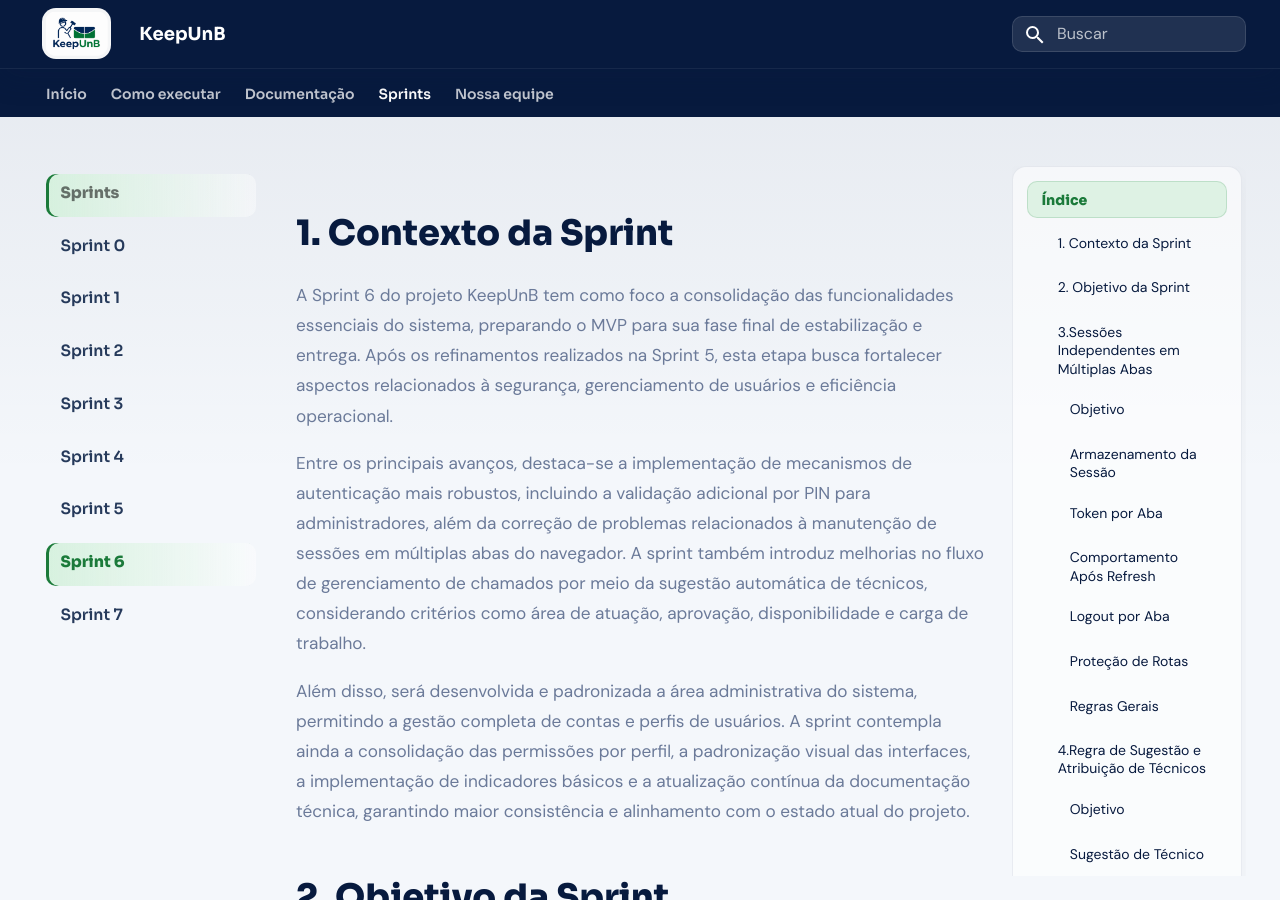
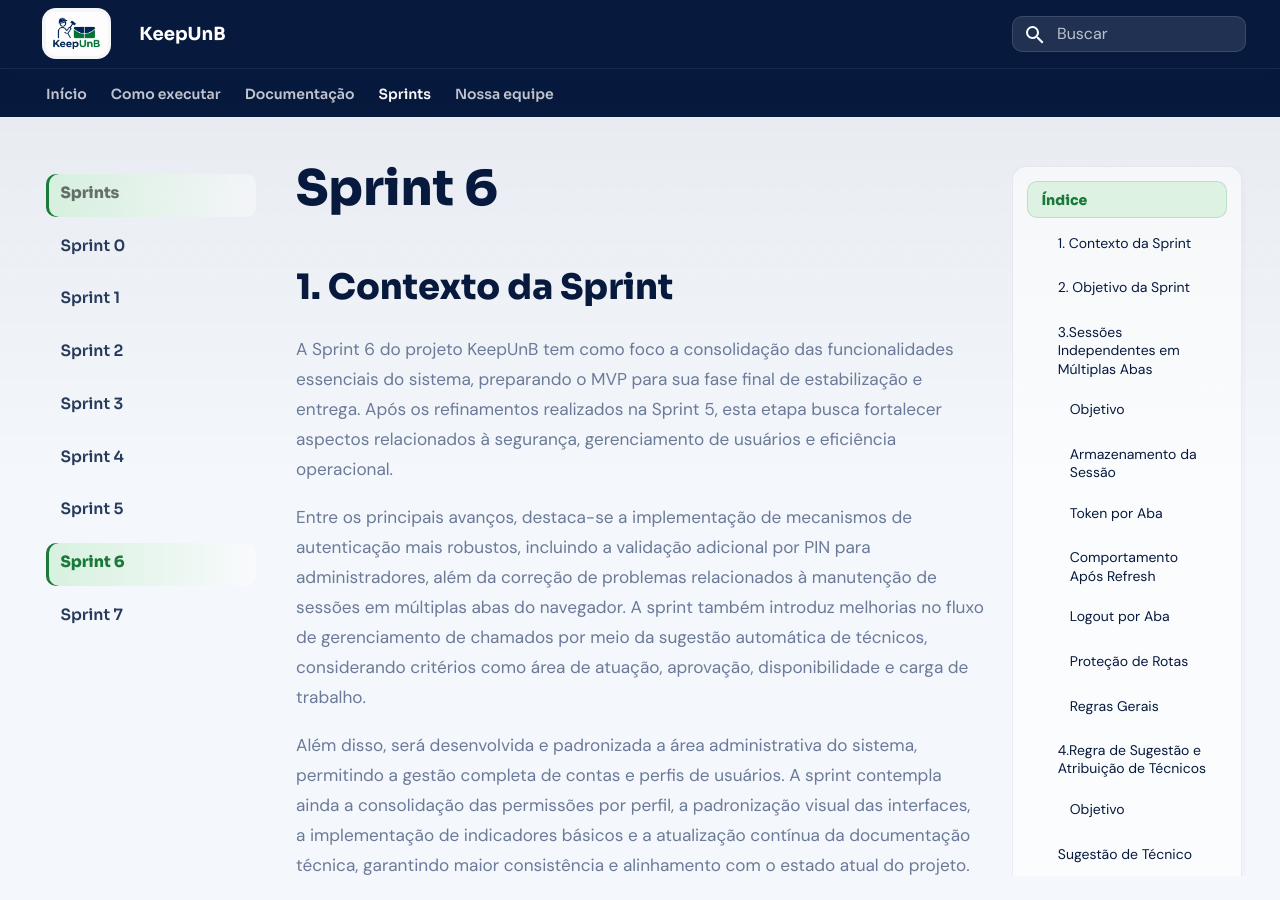
Before and after one commit to FGA0138-MDS-Ajax/2026.1-T03-Parnas, an MkDocs documentation site: the page built from docs/sprints/sprint6/sprint6.md, in a window 1280 px wide and 900 px high. Built offline with MkDocs 1.6.1 and Material for MkDocs 9.7.7, drawn with Linux system fonts in a browser that asks for light colours.

Commit message:
documentação/correção de formatação

```diff
--- a/docs/sprints/sprint6/sprint6.md
+++ b/docs/sprints/sprint6/sprint6.md
@@ -1,3 +1,5 @@
+# Sprint 6
+
 ## 1. Contexto da Sprint
 
 A Sprint 6 do projeto KeepUnB tem como foco a consolidação das funcionalidades essenciais do sistema, preparando o MVP para sua fase final de estabilização e entrega. Após os refinamentos realizados na Sprint 5, esta etapa busca fortalecer aspectos relacionados à segurança, gerenciamento de usuários e eficiência operacional.
@@ -11,13 +13,13 @@
 A Sprint 6 tem como objetivo concluir as funcionalidades centrais do KeepUnB, corrigindo problemas de sessão entre múltiplas abas e implementando a sugestão de técnicos com base em critérios como área de manutenção, aprovação, status ativo e carga de trabalho. Também busca desenvolver e padronizar a área administrativa do sistema, incluindo autenticação por login e PIN, além de funcionalidades para criação, edição, desativação e exclusão de contas. Complementarmente, a sprint visa consolidar indicadores básicos, permissões por perfil, padronização visual e documentação técnica, preparando o projeto para a Sprint 7, dedicada à estabilização e entrega final.
 
 
-# 3.Sessões Independentes em Múltiplas Abas
+## 3.Sessões Independentes em Múltiplas Abas
 
-## Objetivo
+### Objetivo
 
 Permitir que cada aba do navegador mantenha sua própria sessão de autenticação, possibilitando a utilização simultânea de usuários diferentes sem interferência entre as abas.
 
-## Armazenamento da Sessão
+### Armazenamento da Sessão
 
 As informações de autenticação devem ser armazenadas utilizando `sessionStorage`.
 
@@ -28,7 +30,7 @@
 * Identificador do usuário;
 * Nome do usuário.
 
-## Token por Aba
+### Token por Aba
 
 Cada aba possui uma sessão independente.
 
@@ -36,7 +38,7 @@
 
 Dessa forma, diferentes abas podem permanecer autenticadas com usuários distintos.
 
-## Comportamento Após Refresh
+### Comportamento Após Refresh
 
 Ao atualizar uma página, a sessão da aba deve ser preservada.
 
@@ -44,13 +46,13 @@
 
 A atualização de uma aba não deve afetar as sessões das demais abas abertas.
 
-## Logout por Aba
+### Logout por Aba
 
 Ao realizar logout, apenas a sessão da aba atual deve ser encerrada.
 
 As demais abas permanecem autenticadas com seus respectivos usuários.
 
-## Proteção de Rotas
+### Proteção de Rotas
 
 Todas as rotas protegidas continuam exigindo autenticação válida.
 
@@ -59,7 +61,7 @@
 * O acesso à rota protegida deve ser bloqueado;
 * O usuário deve ser redirecionado para a página de login.
 
-## Regras Gerais
+### Regras Gerais
 
 * Cada aba mantém sua própria sessão.
 * É permitido utilizar usuários diferentes em abas diferentes.
@@ -68,9 +70,9 @@
 * A proteção de rotas permanece ativa para todas as sessões.
 
 
-# 4.Regra de Sugestão e Atribuição de Técnicos
+## 4.Regra de Sugestão e Atribuição de Técnicos
 
-## Objetivo
+### Objetivo
 
 Definir o processo de sugestão automática de técnicos e o fluxo de atribuição de chamados pelo gerente, garantindo que a escolha do técnico seja baseada em critérios objetivos e na disponibilidade da equipe.
 
@@ -151,7 +153,7 @@
 
 
 
-# 5.Painel Administrativo
+## 5.Painel Administrativo
 
 ## Objetivo
 
@@ -159,7 +161,7 @@
 
 ---
 
-## Acesso pelo Login
+### Acesso pelo Login
 
 O acesso ao painel administrativo é permitido apenas após autenticação no sistema.
 
@@ -233,7 +235,7 @@
 - Usuários não-admin não possuem acesso às rotas administrativas;
 - A validação por PIN é obrigatória para ações sensíveis.
 
-# 6.Documentação de Endpoints da API
+## 6.Documentação de Endpoints da API
 
 A API do sistema KeepUnB segue o prefixo padrão:
 
```
Also changed, not shown: docs/sprints/sprint7/sprint7.md (line endings or trailing spaces).
